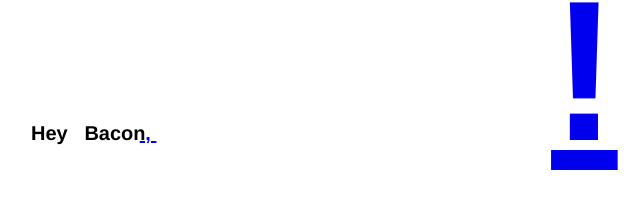
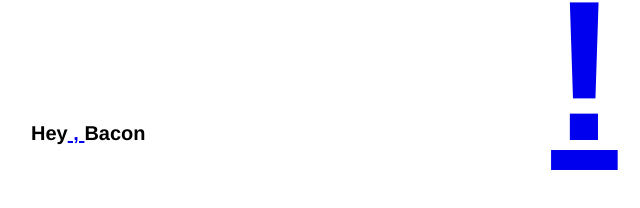
Before and after one commit to yhang001/Week-1--Hypertext-Concrete-Poem, a plain HTML site: page index.html in a window 1280 px wide. Shown: the part 202-410 px from the top of the page, 209-849 px from the left. Drawn offline with Linux system fonts and the light colour scheme.

Commit message:
change the comma

```diff
--- a/css/style.css
+++ b/css/style.css
@@ -35,8 +35,8 @@ p{
     position: relative;
 }
 .title a.forking{
-    left: 9%;
     top: 50;
+
 }
 .title a.paths{
     left: 50%;
```
